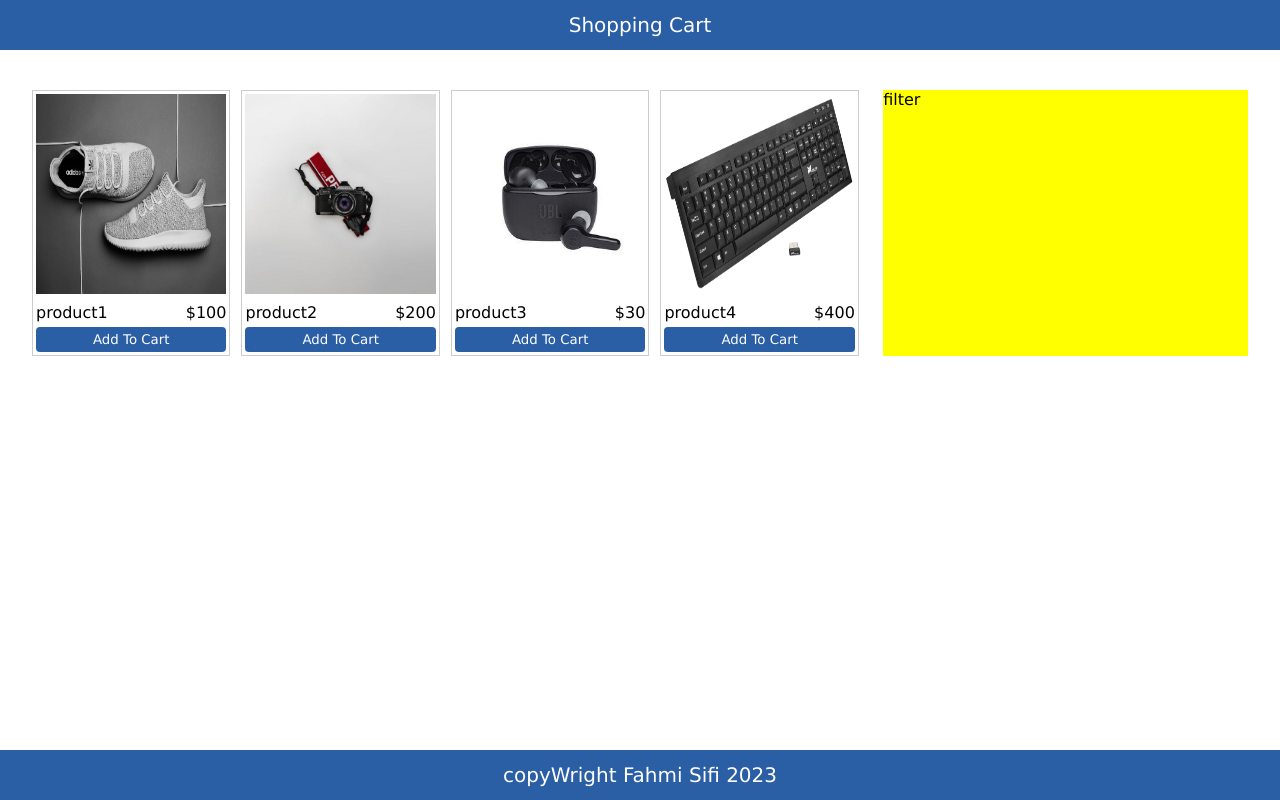
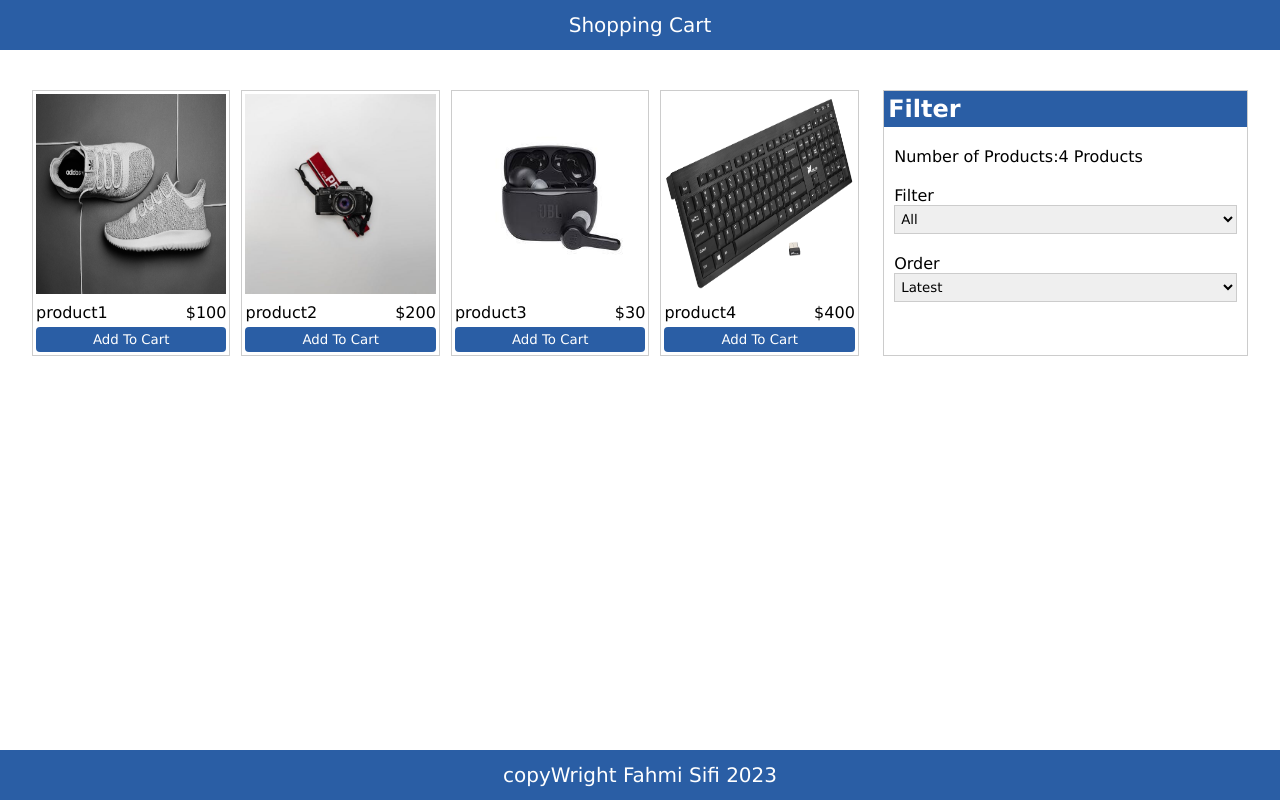
Before and after one commit to userfahmisifi/react-shopping-cart, a React (Create React App) app in the folder client/: page / in a window 1280 px wide. Built offline with nearby package versions, Linux system fonts and the light colour scheme.

Commit message:
filter comp

```diff
--- a/client/src/App.js
+++ b/client/src/App.js
@@ -1,21 +1,22 @@
 
-import React , { useState } from 'react'
+import React, { useState } from 'react'
 import Footer from "./components/Footer/Footer";
 import Header from "./components/Header/Header";
 import Products from "./components/Products/Products";
 import data from './data.json'
+import Filter from './components/Filter/Filter';
 
 
 function App() {
- const [products,setProducts]=useState(data)
+  const [products, setProducts] = useState(data)
 
   return (
     <div className='layout'>
       <Header />
       <main>
         <div className="products">
-          <Products products={products}/>
-          <div className="products-filter">filter</div>
+          <Products products={products} data={data} />
+          <Filter data={data} setProducts={setProducts} />
         </div>
       </main>
       <Footer />
--- /dev/null
+++ b/client/src/components/Filter/Filter.js
@@ -0,0 +1,53 @@
+import React from 'react'
+import '../../css/Filter/Filter.css'
+
+
+function Filter(props) {
+
+    const filterProducts=(e)=>{
+
+        const {data,setProducts}=props
+
+        if(e.target.value !== 'All'){
+
+            const filtredProducts=data.filter(p=>p.sizes.includes(e.target.value))
+            return setProducts(filtredProducts)
+
+        }
+        return setProducts(data)
+
+    }
+
+
+    return (
+        <div className="products-filter">
+            <h2 className='filter-title'>Filter</h2>
+            <div className='filter-content'>
+                <p>Number of Products:4 Products</p>
+                <div className='content-select'>
+                   <p>Filter</p>
+                    <select className='select' onChange={filterProducts}>
+                        <option>All</option>
+                        <option>XS</option>
+                        <option>S</option>
+                        <option>M</option>
+                        <option>L</option>
+                        <option>XL</option>
+                        <option>XXL</option>
+                    </select>
+                </div>
+                <div className='content-select'>
+                   <p>Order</p>
+                    <select className='select'>
+                        <option>Latest</option>
+                        <option>Highest</option>
+                        <option>Lowest</option>
+                    </select>
+                </div>
+            </div>
+
+        </div>
+    )
+}
+
+export default Filter
--- /dev/null
+++ b/client/src/components/Filter/Filter.scss
@@ -0,0 +1,24 @@
+
+
+.products-filter{
+    border:1px solid #ccc;
+
+    .filter-title{
+        padding: 4px;
+        background: #2a5ea5;
+        color: #fff;
+    }
+    .filter-content{
+        padding:20px 10px;
+        .content-select{
+            margin: 20px 0;
+            .select{
+                width: 100%;
+                padding:5px 2px;
+                border:1px solid #ccc;
+                outline: 0;
+            }
+        }
+        }
+
+    }
--- a/client/src/components/Product/Product.js
+++ b/client/src/components/Product/Product.js
@@ -7,8 +7,8 @@ function Product(props) {
         props.setProduct(props.product)
     }
     return (
-        <div className="item" onClick={() =>openModal(props)}>
-            <img src={props.product.imageUrl} alt={props.product.title} />
+        <div className="item">
+            <img src={props.product.imageUrl} alt={props.product.title} onClick={() =>openModal(props)}/>
             <div className="item-info">
                 {props.product.title}
                 <span className="info-price">${props.product.price}</span>
--- a/client/src/components/Products/Products.scss
+++ b/client/src/components/Products/Products.scss
@@ -15,11 +15,12 @@
       width: 24%;
       border: 1px solid #ccc;
       padding: 3px;
-      cursor: pointer;
+
 
       img {
         width: 100%;
         height:200px;
+        cursor: pointer;
       }
 
       &-info {
@@ -35,13 +36,11 @@
         border-radius: 4px;
         background: #2a5ea5;
         color: #fff;
-        cursor: pointer;
       }
     }
   }
 
   &-filter {
     width: 30%;
-    background: yellow;
   }
 }
--- /dev/null
+++ b/client/src/css/Filter/Filter.css
@@ -0,0 +1,20 @@
+.products-filter {
+  border: 1px solid #ccc;
+}
+.products-filter .filter-title {
+  padding: 4px;
+  background: #2a5ea5;
+  color: #fff;
+}
+.products-filter .filter-content {
+  padding: 20px 10px;
+}
+.products-filter .filter-content .content-select {
+  margin: 20px 0;
+}
+.products-filter .filter-content .content-select .select {
+  width: 100%;
+  padding: 5px 2px;
+  border: 1px solid #ccc;
+  outline: 0;
+}
--- a/client/src/css/Products/Products.css
+++ b/client/src/css/Products/Products.css
@@ -14,11 +14,11 @@
   width: 24%;
   border: 1px solid #ccc;
   padding: 3px;
-  cursor: pointer;
 }
 .products-items .item img {
   width: 100%;
   height: 200px;
+  cursor: pointer;
 }
 .products-items .item-info {
   display: flex;
@@ -32,9 +32,7 @@
   border-radius: 4px;
   background: #2a5ea5;
   color: #fff;
-  cursor: pointer;
 }
 .products-filter {
   width: 30%;
-  background: yellow;
 }
--- a/client/src/data.json
+++ b/client/src/data.json
@@ -6,7 +6,7 @@
         "desc": "this is product 1",
         "price": 100,
         "sizes": [
-            "s",
+            "S",
             "M"
         ]
     },
@@ -17,8 +17,10 @@
         "desc": "this is product 2",
         "price": 200,
         "sizes": [
-            "s",
-            "M"
+
+            "M",
+            "L"
+
         ]
     },
     {
@@ -28,8 +30,8 @@
         "desc": "this is product 3",
         "price": 30,
         "sizes": [
-            "s",
-            "M"
+            "S",
+            "L"
         ]
     },
     {
@@ -39,8 +41,8 @@
         "desc": "this is product 4",
         "price": 400,
         "sizes": [
-            "s",
-            "M"
+            "S",
+            "XL"
         ]
     }
 ]
```
